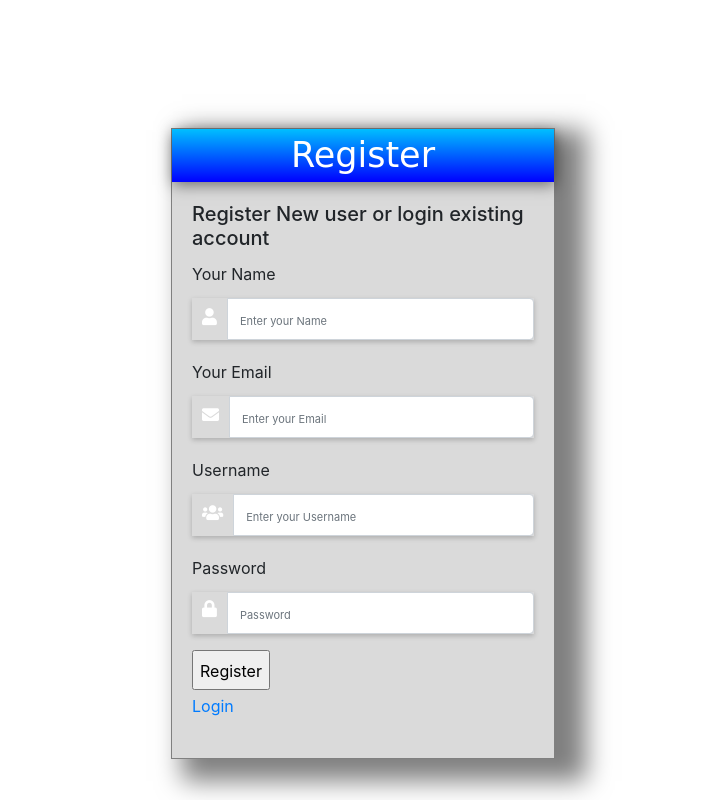
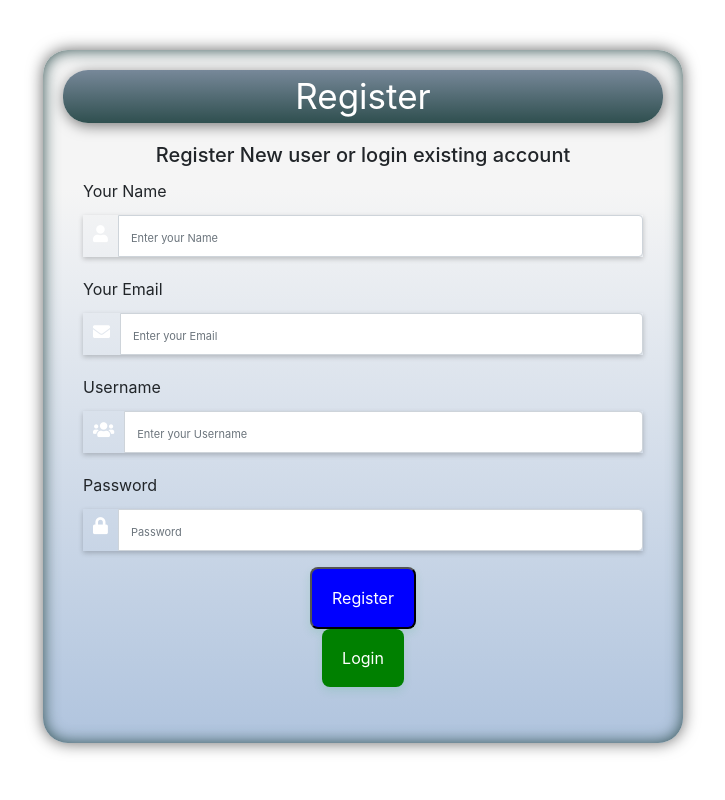
Before and after one commit to 3Rii/Med-Assist, a Flask app: page /register in a window 1280 px wide. Shown: the whole page, without its empty margins (277-1002 px from the left). Run offline with Flask 2, Linux system fonts and the light colour scheme; some libraries are stand-ins or nearby versions.

Commit message:
new .css classes

```diff
--- a/static/style.css
+++ b/static/style.css
@@ -5,21 +5,24 @@ body {
 
 .login-box
   {
+    justify-content: center;
+    background: linear-gradient(to bottom, whitesmoke 20%, lightsteelblue 100%);
+    text-align: center;
+    margin: auto;
+    padding: 20px;
+    margin-top: 50px;
+    border-radius: 25px;
+    box-shadow: inset 0 0 1em darkslategrey, 0 0 1em dimgrey;
     height: 50%;
-   width: 30%;
-   border: 1px solid grey;
-   margin-left: 35%;
-   margin-top: 10%;
-   position: relative;
-        box-shadow: 21px 12px 24px 10px rgba(0, 0, 0, .5);
-        background: #dadada;
+    width: 50%;
   }
+
   .login-header
   {
     text-align: center;
-   font-family: "vardhana",cursive;
+    border-radius: 25px;
     font-size: 35px;
-   background: linear-gradient(to bottom, #00bfff 0%, #0000ff 100%);
+    background: linear-gradient(to bottom, lightslategrey 0%, darkslategrey 100%);
     color:#fff;
     position: relative;
     box-shadow: 1px 3px 14px  rgba(0, 0, 0, .5);
@@ -29,6 +32,7 @@ body {
    padding: 20px;
    line-height: 2;
   }
+
 .msg {
  color: #721c24;
     background-color: #f8d7da;
@@ -42,7 +46,7 @@ body {
   margin-top:50px;
 }
 
-h1.title {
+.h1.title {
  font-size: 50px;
  font-family: 'Passion One', cursive;
  font-weight: 400;
@@ -55,6 +59,7 @@ hr{
 
 .form-group{
  margin-bottom: 15px;
+ text-align: left;
 }
 
 label{
@@ -69,7 +74,6 @@ input::-webkit-input-placeholder {
 
 .main-login{
   background-color: #fff;
-    /* shadows and rounded borders */
     -moz-border-radius: 2px;
     -webkit-border-radius: 2px;
     border-radius: 2px;
@@ -122,3 +126,32 @@ span.input-group-addon i {
 .site-header a {
  color:#fff;
 }
+.signinbtn{
+  background-color: green;
+  border-radius: 8px;
+  box-shadow: rgba(39, 174, 96, .15) 0 4px 9px;
+  box-sizing: border-box;
+  color: #fff;
+  cursor: pointer;
+  display: inline-block;
+  padding: 13px 20px;
+  position: relative;
+  text-align: center;
+  touch-action: manipulation;
+}
+.signupbtn{
+  background-color: blue;
+  border-radius: 8px;
+  box-shadow: rgba(39, 174, 96, .15) 0 4px 9px;
+  box-sizing: border-box;
+  color: #fff;
+  cursor: pointer;
+  display: inline-block;
+  padding: 13px 20px;
+  position: relative;
+  text-align: center;
+  touch-action: manipulation;
+}
+.menu-header{
+
+}
```
Lines whose indentation alone changed are shown as unchanged.
